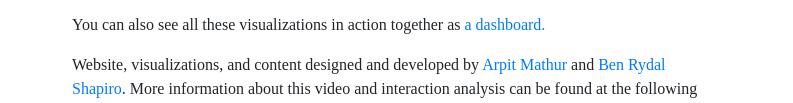
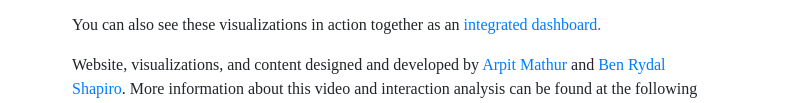
Before and after one commit to MrMathur/mos-visualizations, a plain HTML site: page index.html in a window 1280 px wide. Shown: the part 1105-1208 px from the top of the page, without its empty margins (243-1036 px from the left). Drawn offline with nearby package versions, Linux system fonts and the light colour scheme; a web font is replaced by a local one.

Commit message:
Update dashboard text

```diff
--- a/index.html
+++ b/index.html
@@ -42,7 +42,7 @@
           <li><a href="./Student word counts/index.html">Word Count Unit visualization</a></li>
           <li><a href="./VolumeViz/index.html">Volume Scatter Plot</a></li>
         </ul>
-        <p>You can also see all these visualizations in action together as <a href="./dashboard/index.html">a dashboard.</a></p>
+        <p>You can also see these visualizations in action together as an <a href="./dashboard/index.html">integrated dashboard.</a></p>
         <p>
           Website, visualizations, and content designed and developed by <a target="_blank" href="http://arpitmathur.info">Arpit Mathur</a> and <a target="_blank" href="https://www.benrydal.com/">Ben Rydal Shapiro</a>.
           More information about this video and interaction analysis can be found at the following website: <a target="_blank" href="https://www.learninghowtolookandlisten.com">Learning How to Look & Listen</a>.
```
